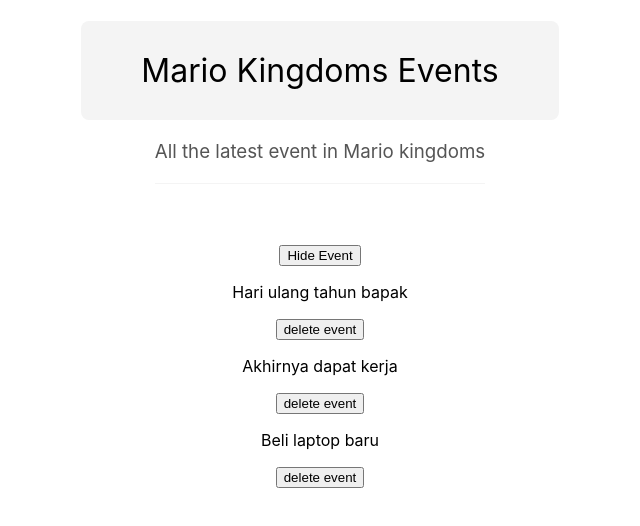
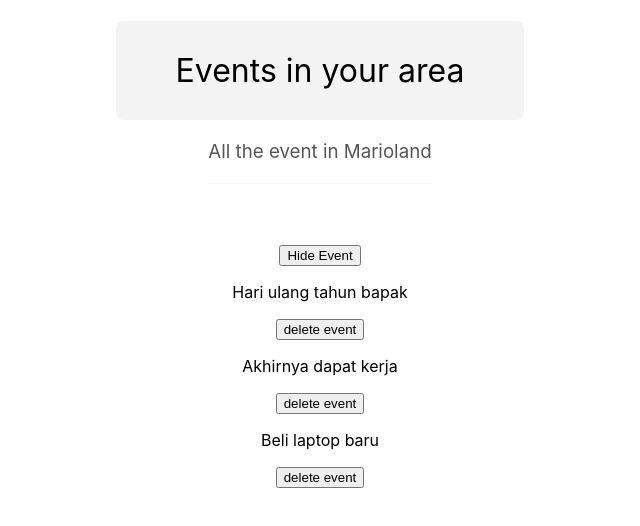
Before and after one commit to danielchwi/react-u-1, a React (Create React App) app: page / in a window 1280 px wide. Shown: the top 526 px of the page, without its empty margins (320-960 px from the left). Built offline with nearby package versions, Linux system fonts and the light colour scheme.

Commit message:
use props to pass data to components

```diff
--- a/src/App.js
+++ b/src/App.js
@@ -17,10 +17,11 @@
       })
     })
   }
+  const subtitle = "All the event in Marioland"
 
   return (
     <div className="App">
-      <Title/>
+      <Title title="Events in your area" subtitle={subtitle}/>
       {showEvents && (
         <div>
           <button onClick={() => setShowEvents(false)}>Hide Event</button>
--- a/src/components/Title.js
+++ b/src/components/Title.js
@@ -1,9 +1,9 @@
-export default function Title(){
+export default function Title({title, subtitle }){
     return (
         <div>
-            <h1 className="title">Mario Kingdoms Events</h1>
+            <h1 className="title">{title}</h1>
             <br />
-            <h3 className="subtitle">All the latest event in Mario kingdoms</h3>
+            <h3 className="subtitle">{subtitle}</h3>
         </div>
     )
 }
```
